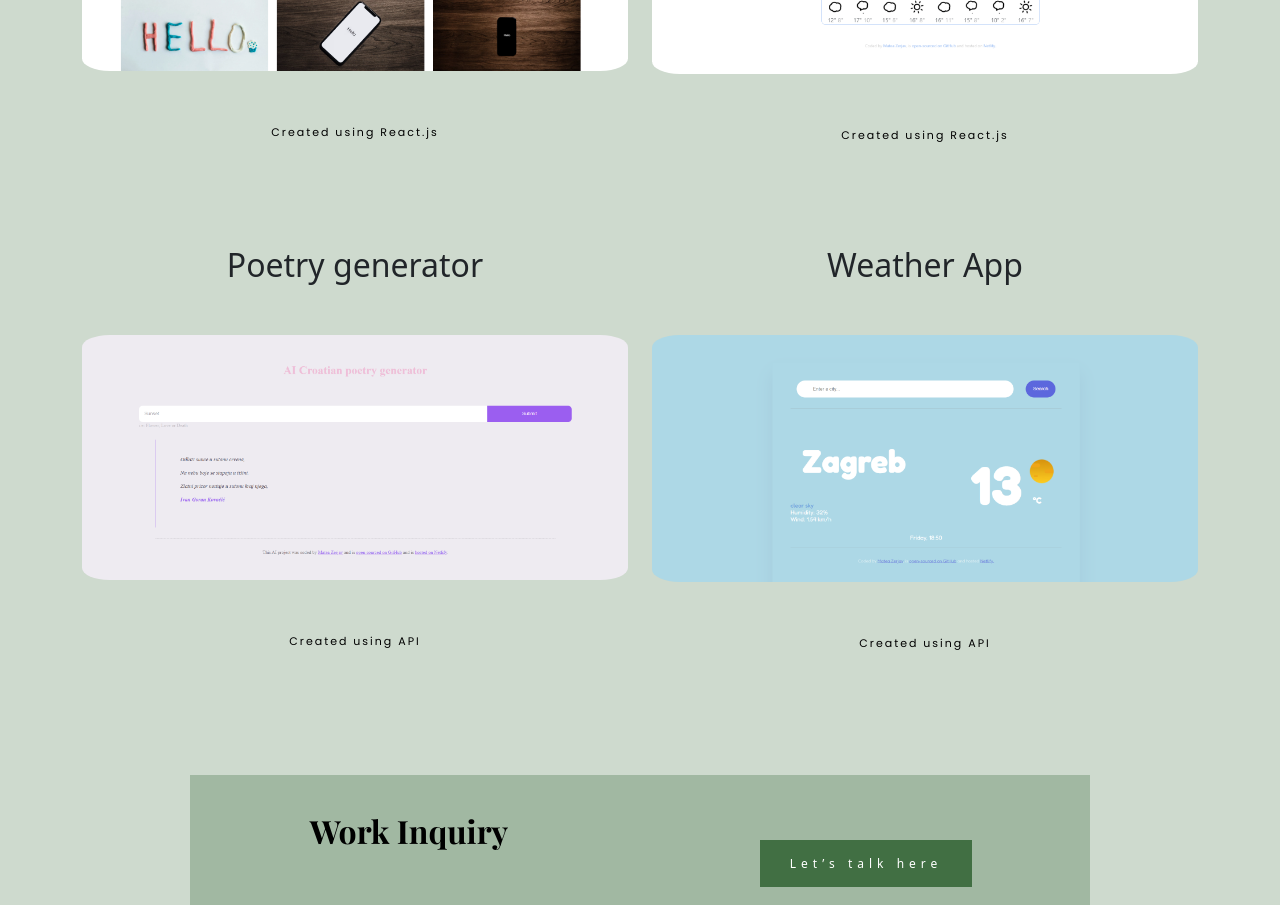
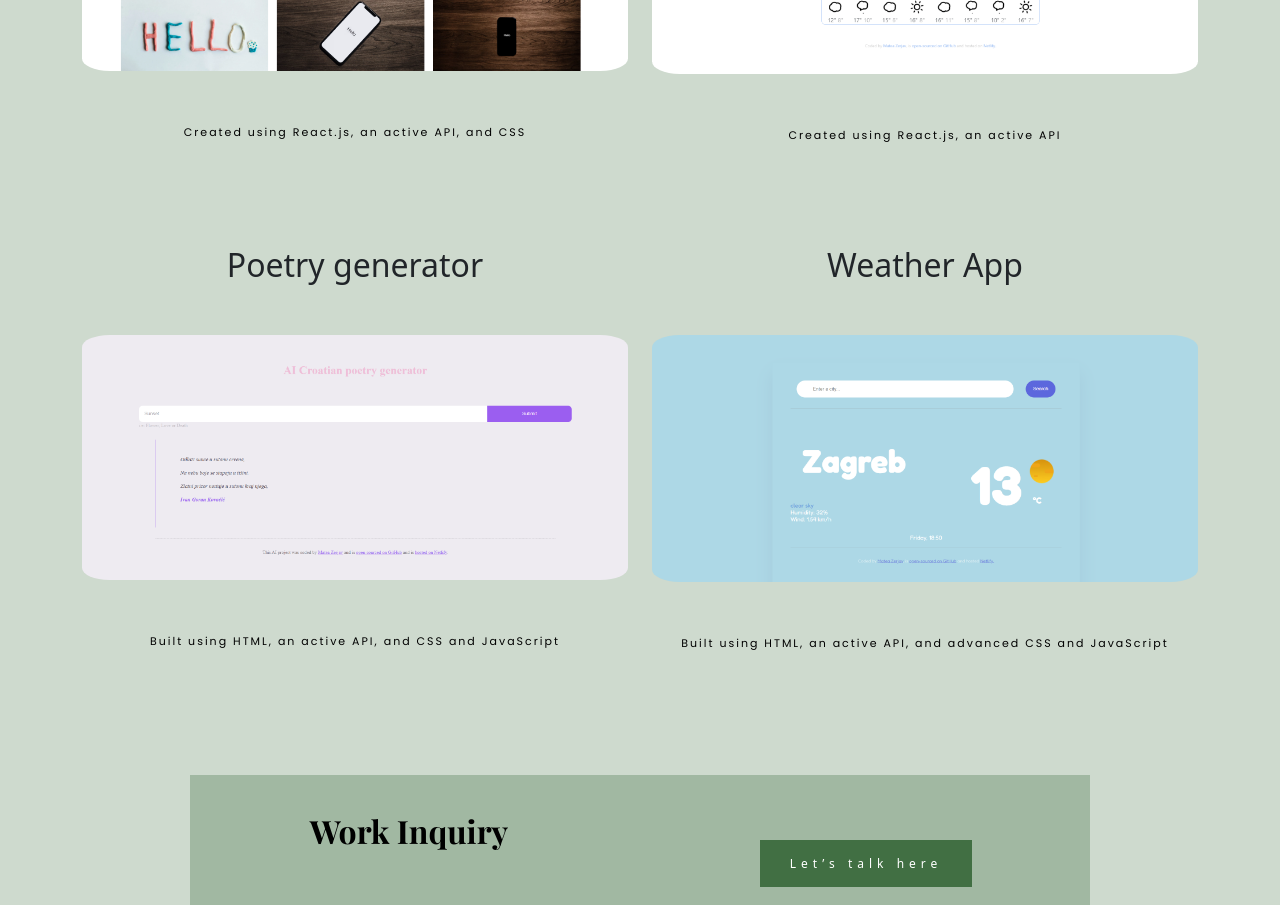
Before and after one commit to MateaZerjav/my-portfolio, a React (Create React App) app: page / in a window 1280 px wide. Shown: the part 1700-2605 px from the top of the page. Built offline with nearby package versions, Linux system fonts and the light colour scheme; a web font is replaced by a local one.

Commit message:
Updated Projects Title

```diff
--- a/src/App.js
+++ b/src/App.js
@@ -47,7 +47,7 @@ function App() {
             <div className="col">
               <Projects
                 Header="Dictionary App"
-                Title="Created using React.js"
+                Title="Created using React.js, an active API, and CSS"
                 photo={photo_dictionary}
                 link="https://dictionary-final-project.netlify.app/"
               />
@@ -55,7 +55,7 @@ function App() {
             <div className="col-sm col-12">
               <Projects
                 Header="Weather App"
-                Title="Created using React.js"
+                Title="Created using React.js, an active API"
                 photo={photo_react_weather}
                 link="https://master--stupendous-alpaca-4c667b.netlify.app/"
               />
@@ -65,7 +65,7 @@ function App() {
             <div className="col">
               <Projects
                 Header="Poetry generator"
-                Title="Created using API"
+                Title="Built using HTML, an active API, and CSS and JavaScript"
                 photo={photo_poetry}
                 link="https://croatianversecraft.netlify.app/"
               />
@@ -73,7 +73,7 @@ function App() {
             <div className="col-sm col-12">
               <Projects
                 Header="Weather App"
-                Title="Created using API"
+                Title="Built using HTML, an active API, and advanced CSS and JavaScript"
                 photo={photo_weather}
                 link="https://main--phenomenal-dolphin-9ca8ea.netlify.app/"
               />
```
